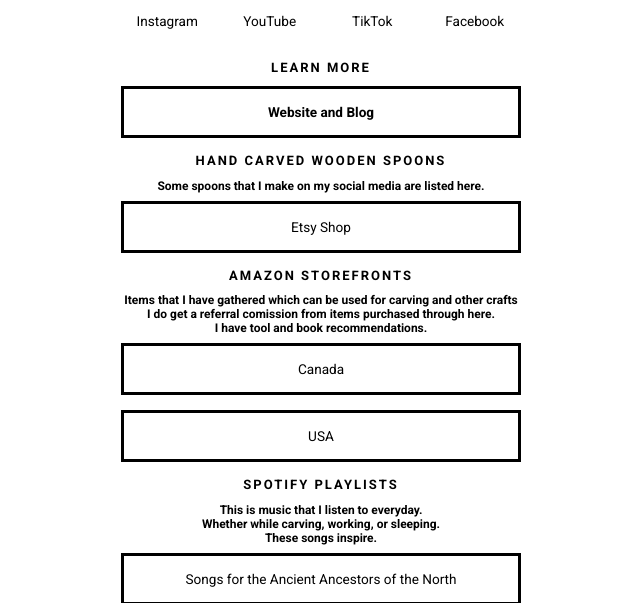
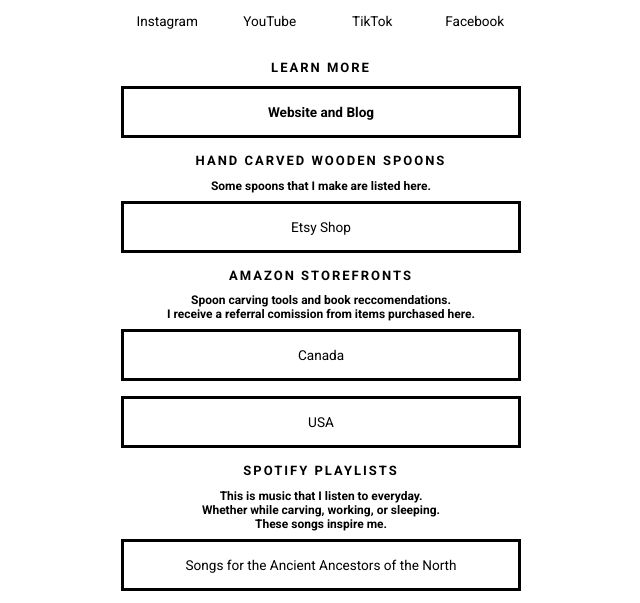
Before and after one commit to 9HomeWorlds/9homeworlds.github.io, a plain HTML site: page index.html in a window 1280 px wide. Shown: the part 207-810 px from the top of the page, without its empty margins (319-959 px from the left). Drawn offline with Linux system fonts and the light colour scheme.

Commit message:
little tweaks
.

```diff
--- a/index.html
+++ b/index.html
@@ -40,16 +40,15 @@
         <!-- Etsy Store -->
         <h2>Hand Carved Wooden Spoons</h2>
 
-		<h1>Some spoons that I make on my social media are listed here.</h1>
+		<h1>Some spoons that I make are listed here.</h1>
 
         <a href="https://www.etsy.com/shop/9homeworlds/" target="_blank">Etsy Shop</a>
 
         <!-- Amazon Stores -->
         <h2>Amazon Storefronts</h2>
 
-		<h1>Items that I have gathered which can be used for carving and other crafts
-		<br>I do get a referral comission from items purchased through here.
-		<br>I have tool and book recommendations.</h1>
+		<h1>Spoon carving tools and book reccomendations.
+		<br>I receive a referral comission from items purchased here.</h1>
 
         <a href="https://www.amazon.ca/shop/9homeworlds" target="_blank">Canada</a>
         <a href="https://www.amazon.com/shop/9homeworlds" target="_blank">USA</a>
@@ -59,7 +58,7 @@
 
 		<h1>This is music that I listen to everyday.
 		<br>Whether while carving, working, or sleeping.
-		<br>These songs inspire.</h1>
+		<br>These songs inspire me.</h1>
 
         <a href="https://open.spotify.com/playlist/4qNENYfE10SDIRduUQTYbU?si=cpA41uhfQzCB9O3kzqmsZA" target="_blank">Songs for the Ancient Ancestors of the North</a>
 		<a href="https://open.spotify.com/playlist/1QXnZ9C46XueqKzBK92HJG?si=3LYaWFY7T8W8WcmStNc7vQ" target="_blank">Calming Music of Jeremy Soule (Skyrim and Oblivion)</a>
```
